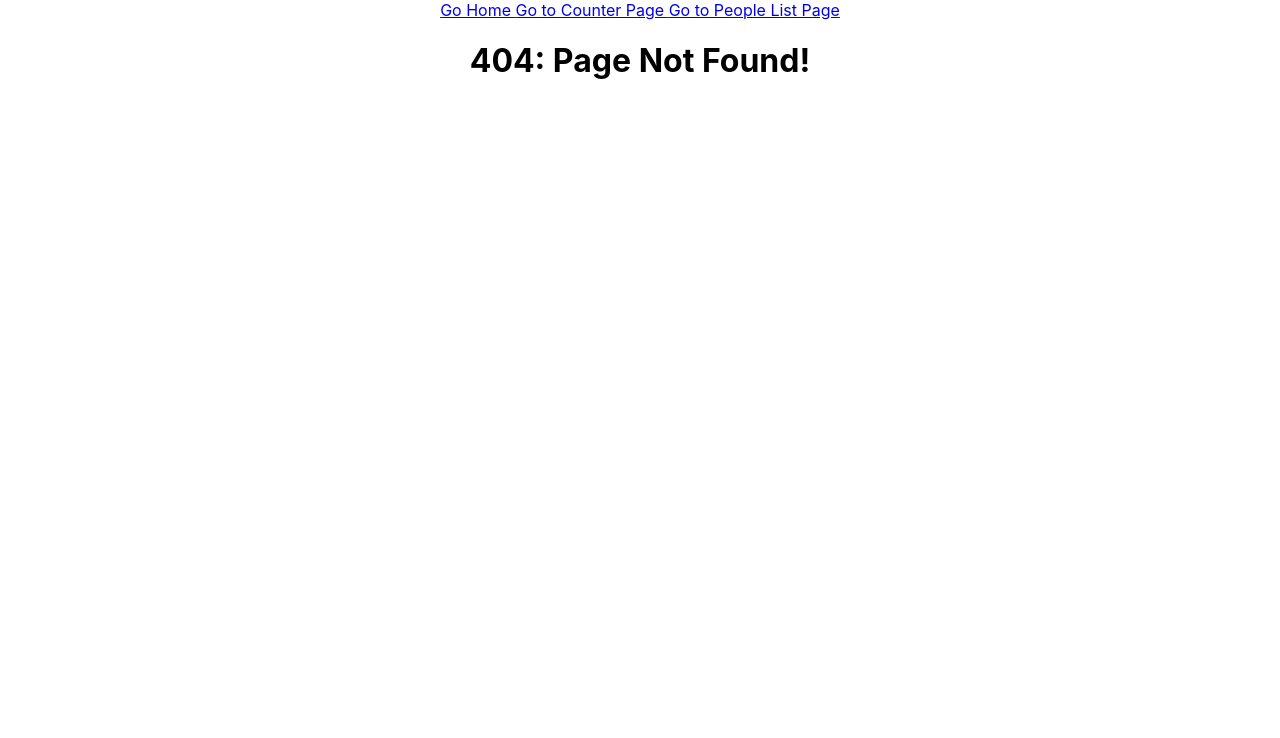
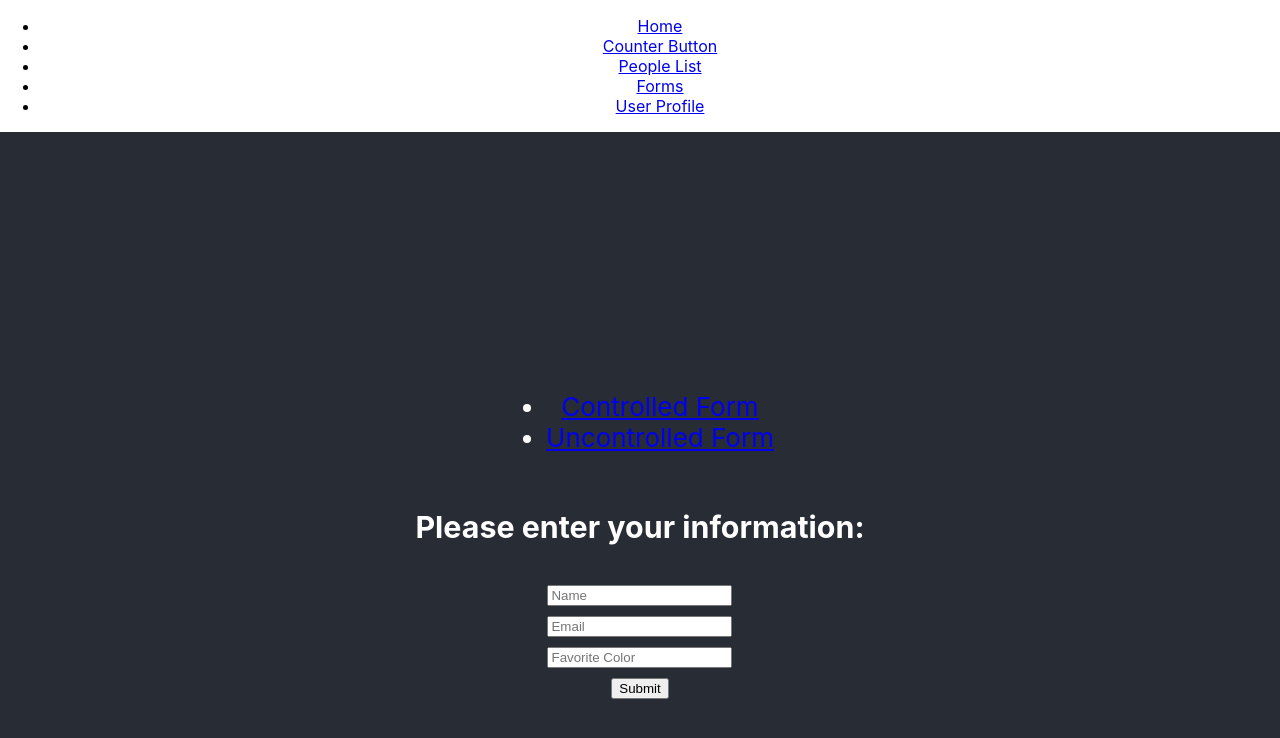
Before and after one commit to mentalclear/react-zero-to-full-stack, a React (Create React App) app in the folder React-Modern-Web-Applications/repos/my-react-app/: page /forms/controlled in a window 1280 px wide. Before the commit this address had no page. Shown: the top 738 px of the page. Built offline with nearby package versions, Linux system fonts and the light colour scheme.

Commit message:
Completed Lesson 4, Next Lesson 5

```diff
--- a/React-Modern-Web-Applications/repos/my-react-app/src/App.js
+++ b/React-Modern-Web-Applications/repos/my-react-app/src/App.js
@@ -1,10 +1,18 @@
 import './App.css';
 import React, { useState } from 'react';
 import { BrowserRouter as Router, Route, Link, Switch } from 'react-router-dom';
-import { HomePage, CounterButtonPage, PeopleListPage, NotFoundPage, ProtectedPage } from './pages';
-
-import { CounterButton } from './CounterButton';
-import { CongratulationMessage } from './CongratulationMessage';
+import {
+  HomePage,
+  CounterButtonPage,
+  PeopleListPage,
+  NotFoundPage,
+  ProtectedPage,
+  ControlledFormPage,
+  UserProfilePage
+}
+  from './pages';
+import { NavBar } from './NavBar';
+import { FormsNavBar } from './FormsNavBar';
 
 function App() {
   const [numberOfClicks, setNumberOfCliccks] = useState(0);
@@ -15,10 +23,8 @@
   return (
     <div className="App">
       <Router>
-        <Link to="/"> Go Home </Link>
-        <Link to="/counter"> Go to Counter Page </Link>
-        <Link to="/people-list"> Go to People List Page </Link>
-
+        <NavBar />
+        <div className="App-header">
           <Switch>
             <Route path="/" exact>
               <HomePage />
@@ -32,10 +38,25 @@
             <Route path="/protected">
               <ProtectedPage />
             </Route>
+            <Route path="/user">
+              <UserProfilePage />
+            </Route>
+            <Route path="/forms">
+              <Router>
+                <FormsNavBar />
+                <Route path="/forms/controlled">
+                  <ControlledFormPage />
+                </Route>
+                <Route path="/forms/uncontrolled">
+                  <ControlledFormPage />
+                </Route>
+              </Router>
+            </Route>
             <Route>
               <NotFoundPage />
             </Route>
           </Switch>
+        </div>
       </Router>
     </div>
   );
--- a/React-Modern-Web-Applications/repos/my-react-app/src/CongratulationMessage.js
+++ b/React-Modern-Web-Applications/repos/my-react-app/src/CongratulationMessage.js
@@ -1,13 +1,10 @@
 import React, { useEffect } from "react";
 
-export const CongratulationMessage = ({ numberOfClicks, threshold, onHide }) => {
-    useEffect(() => {
-        return () => console.log('CongratulationMEssage unmounting');
-    }, []);
-    return numberOfClicks >= threshold
-        ? <>
+export const CongratulationMessage = ({ threshold, onHide }) => {
+    return (
+        <>
             <h1>Congrats! You've reached {threshold} number of clicks </h1>
             <button onClick={onHide}>Hide</button>
         </>
-        : null;
+    );
 }
--- /dev/null
+++ b/React-Modern-Web-Applications/repos/my-react-app/src/DisplayIf.js
@@ -0,0 +1,8 @@
+import React from "react";
+
+
+export const DisplayIf = ({ condition, children }) => {
+    return condition
+        ? children
+        : null;
+}
--- /dev/null
+++ b/React-Modern-Web-Applications/repos/my-react-app/src/FormsNavBar.js
@@ -0,0 +1,15 @@
+import React from "react";
+import { Link } from "react-router-dom";
+
+export const FormsNavBar = () => {
+    return (
+        <ul>
+            <li>
+                <Link to="/forms/controlled"> Controlled Form </Link>
+            </li>
+            <li>
+                <Link to="/forms/uncontrolled"> Uncontrolled Form </Link>
+            </li>
+        </ul>
+    );
+}
--- /dev/null
+++ b/React-Modern-Web-Applications/repos/my-react-app/src/NavBar.js
@@ -0,0 +1,24 @@
+import React from "react";
+import { Link } from "react-router-dom";
+
+export const NavBar = () => {
+    return (
+        <ul>
+            <li>
+                <Link to="/"> Home </Link>
+            </li>
+            <li>
+                <Link to="/counter"> Counter Button </Link>
+            </li>
+            <li>
+                <Link to="/people-list"> People List </Link>
+            </li>
+            <li>
+                <Link to="/forms"> Forms </Link>
+            </li>
+            <li>
+                <Link to="/user"> User Profile </Link>
+            </li>
+        </ul>
+    );
+}
--- /dev/null
+++ b/React-Modern-Web-Applications/repos/my-react-app/src/pages/ControlledFormPage.js
@@ -0,0 +1,42 @@
+import React, { useState } from 'react';
+
+export const ControlledFormPage = () => {
+    const [name, setName] = useState('');
+    const [email, setEmail] = useState('');
+    const [favoriteColor, setFavoriteColor] = useState('');
+
+    return (
+        <form>
+            <h3>Please enter your information:</h3>
+            <div>
+                <input
+                    type="text"
+                    placeholder="Name"
+                    value={name}
+                    onChange={e => setName(e.target.value)} />
+            </div>
+            <div>
+                <input
+                    type="email"
+                    placeholder="Email"
+                    value={email}
+                    onChange={e => setEmail(e.target.value)} />
+            </div>
+            <div>
+                <input
+                    type="text"
+                    placeholder="Favorite Color"
+                    value={favoriteColor}
+                    onChange={e => setFavoriteColor(e.target.value)} />
+            </div>
+            <button onClick={e => {
+                alert(`
+                    Your name is ${name},
+                    Your email is ${email},
+                    Your Favorite Color is ${favoriteColor}!
+                `);
+                e.preventDefault();
+            }}>Submit</button>
+        </form>
+    );
+}
--- a/React-Modern-Web-Applications/repos/my-react-app/src/pages/CounterButtonPage.js
+++ b/React-Modern-Web-Applications/repos/my-react-app/src/pages/CounterButtonPage.js
@@ -3,11 +3,12 @@
 import { parse } from 'query-string';
 import { CounterButton } from '../CounterButton';
 import { CongratulationMessage } from '../CongratulationMessage'
+import { DisplayIf } from "../DisplayIf";
 
 
 export const CounterButtonPage = () => {
   const location = useLocation();
-  const startingValue = parse(location.search).startingValue;
+  const startingValue = parse(location.search).startingValue || 0;
   const [numberOfClicks, setNumberOfCliccks] = useState(Number(startingValue));
   const [hideMessage, setHideMessage] = useState(false);
 
@@ -16,12 +17,11 @@
   return (
     <>
       <h1>Counter Button Page</h1>
-      {hideMessage
-        ? null
-        : <CongratulationMessage
-          numberOfClicks={numberOfClicks}
+      <DisplayIf condition={!hideMessage && numberOfClicks >= 10}>
+        <CongratulationMessage
           threshold={10}
-          onHide={() => setHideMessage(true)} />}
+          onHide={() => setHideMessage(true)} />
+      </DisplayIf>
       <CounterButton onIncrement={increment} numberOfClicks={numberOfClicks} />
     </>
   );
--- /dev/null
+++ b/React-Modern-Web-Applications/repos/my-react-app/src/pages/UncontrolledFormPage.js
@@ -0,0 +1,39 @@
+import React from "react";
+
+export const UncontrolledFormPage = () => {
+    const nameInput = React.createRef();
+    const emailInput = React.createRef();
+    const favoriteColorInput = React.createRef();
+
+    return (
+        <form>
+            <h3>Please enter your information:</h3>
+            <div>
+                <input
+                    ref={nameInput}
+                    type="text"
+                    placeholder="Name" />
+            </div>
+            <div>
+                <input
+                    ref={emailInput}
+                    type="email"
+                    placeholder="Email" />
+            </div>
+            <div>
+                <input
+                    ref={favoriteColorInput}
+                    type="text"
+                    placeholder="Favorite Color" />
+            </div>
+            <button onClick={e => {
+                alert(`
+                    Your name is ${nameInput.current.value},
+                    Your email is ${emailInput.current.value},
+                    Your Favorite Color is ${favoriteColorInput.current.value}!
+                `);
+                e.preventDefault();
+            }}>Submit</button>
+        </form>
+    );
+}
--- /dev/null
+++ b/React-Modern-Web-Applications/repos/my-react-app/src/pages/UserProfilePage.js
@@ -0,0 +1,22 @@
+import React, { useState, useEffect } from "react";
+
+export const UserProfilePage = () => {
+    const [user, setUser] = useState({ name: {} })
+
+    useEffect(() => {
+        const fetchUser = async () => {
+            const response = await fetch('https://randomuser.me/api');
+            const data = await response.json();
+            setUser(data.results[0]);
+        }
+
+        fetchUser();
+    }, []);
+
+    return (
+        <div>
+            <h3>Name: {user.name.first} {user.name.last}</h3>
+            <p>Email: {user.email}</p>
+        </div>
+    );
+}
--- a/React-Modern-Web-Applications/repos/my-react-app/src/pages/index.js
+++ b/React-Modern-Web-Applications/repos/my-react-app/src/pages/index.js
@@ -3,3 +3,6 @@
 export { PeopleListPage } from './PeopleListPage';
 export { NotFoundPage } from './NotFoundPage';
 export { ProtectedPage } from './ProtectedPage';
+export { ControlledFormPage } from './ControlledFormPage';
+export { UncontrolledFormPage } from './UncontrolledFormPage';
+export { UserProfilePage } from './UserProfilePage';
```
Lines whose indentation alone changed are shown as unchanged.
